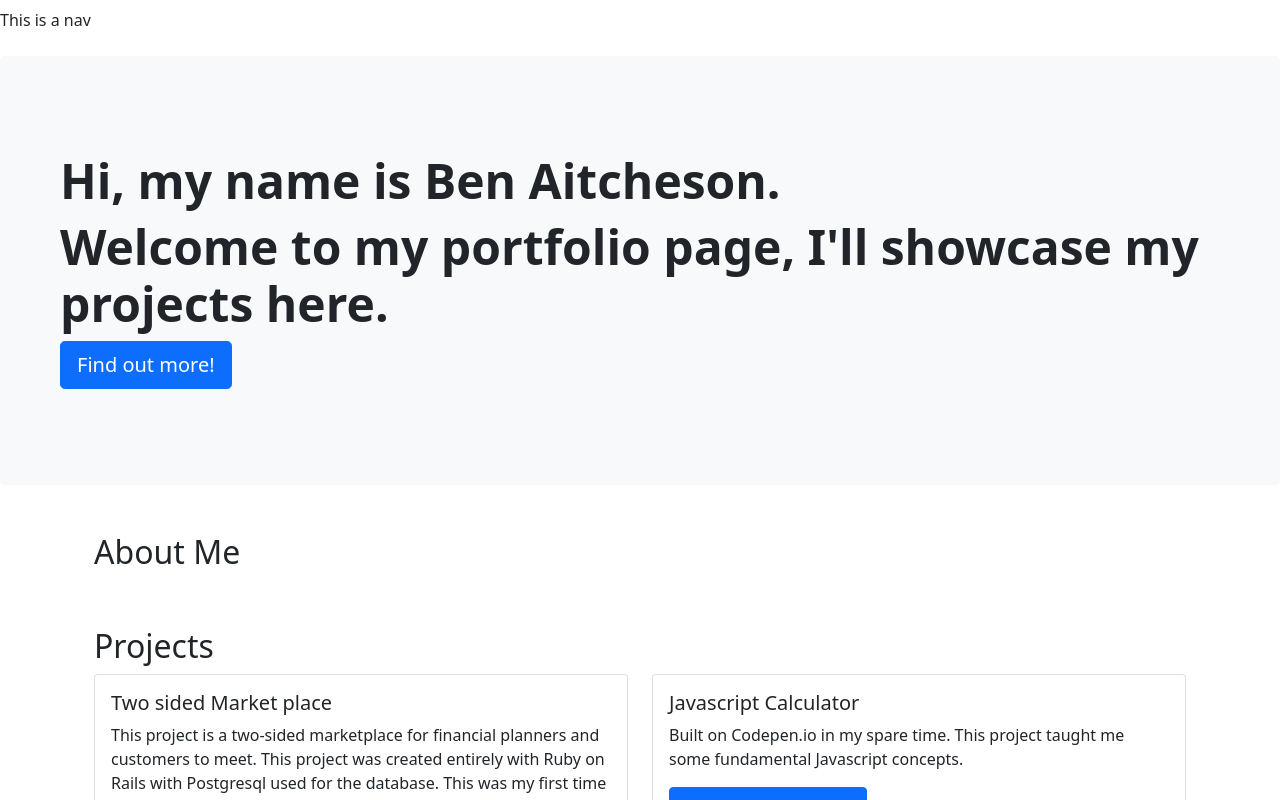
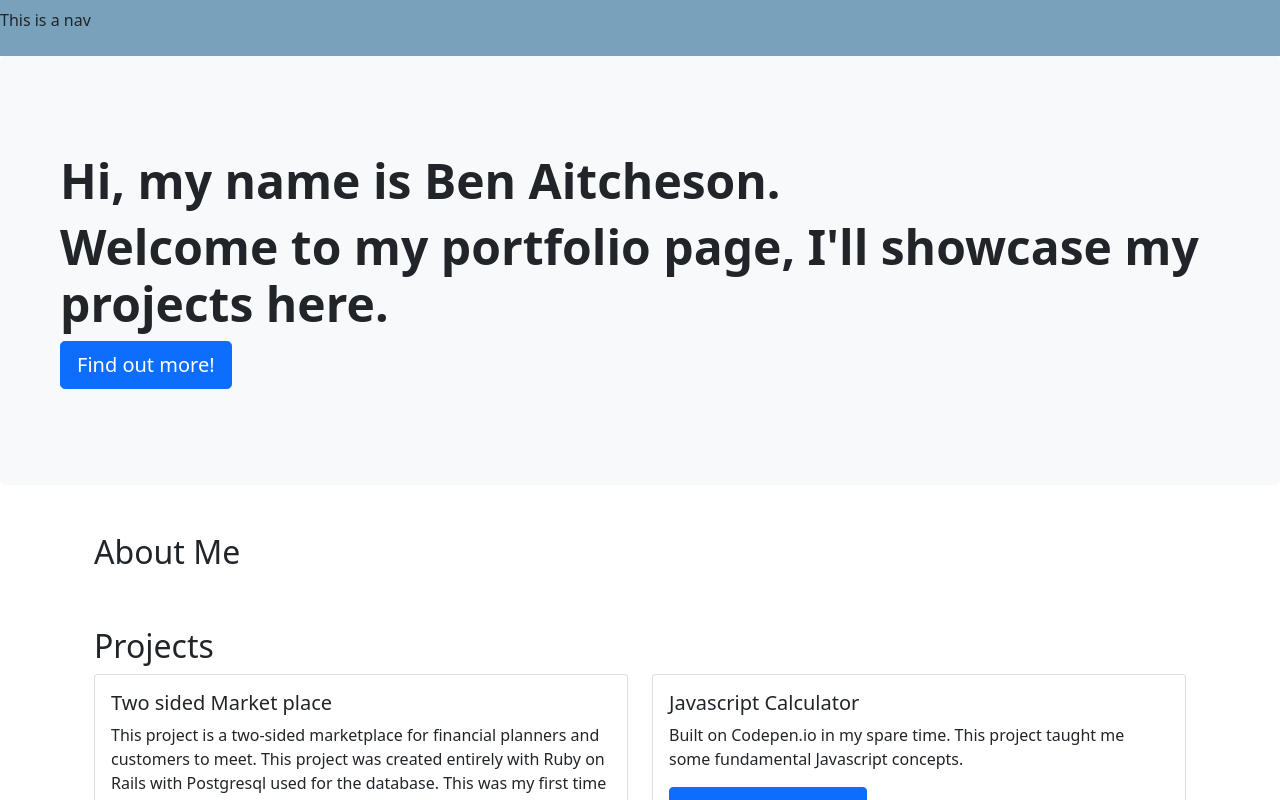
Before and after one commit to benaitcheson/portfolio-react, a React (Create React App) app: page / in a window 1280 px wide. Shown: the top 800 px of the page. Built offline with nearby package versions, Linux system fonts and the light colour scheme.

Commit message:
fixed error with navbar css, lost the fullstop

```diff
--- a/src/style.css
+++ b/src/style.css
@@ -2,7 +2,7 @@
   padding-bottom: 0px;
 }
 
-navbar {
+.navbar {
   background-color: #78a1bb;
 }
 
```
